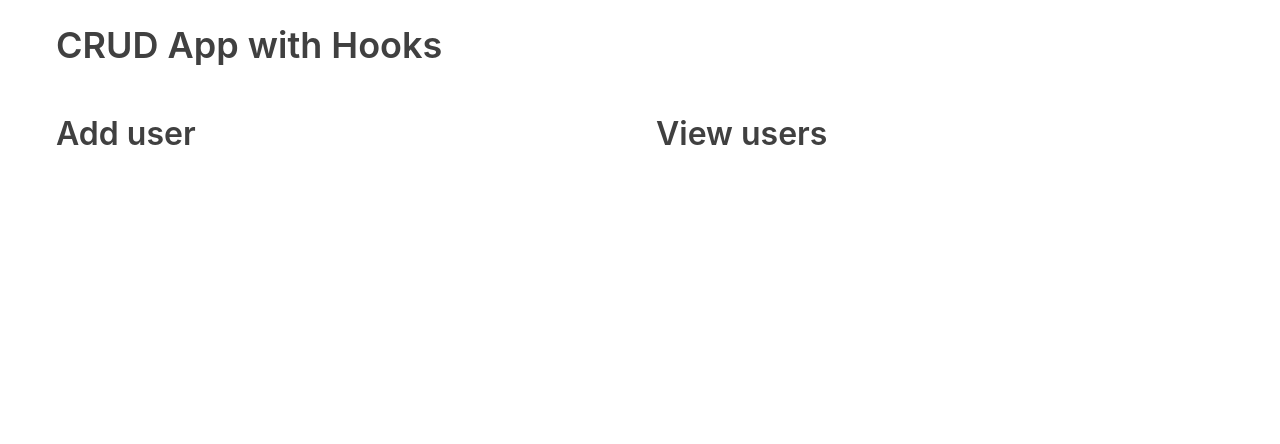
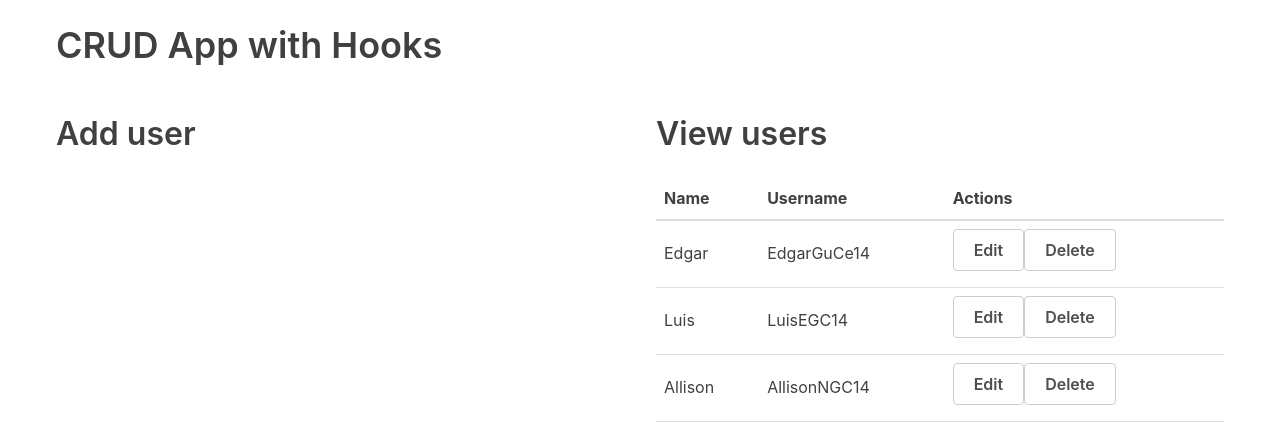
Before and after one commit to EdgarGC14/CRUD-Project-ReactJS, a React (Create React App) app: page / in a window 1280 px wide. Shown: the top 444 px of the page. Built offline with nearby package versions, Linux system fonts and the light colour scheme.

Commit message:
table updated

```diff
--- a/src/App.js
+++ b/src/App.js
@@ -1,6 +1,17 @@
-import React from "react";
+import React, { useState } from "react";
+import UserTable from "./components/UserTable";
+import { v4 as uuidv4 } from "uuid";
 
 function App() {
+  const usersData = [
+    { id: uuidv4(), name: "Edgar", username: "EdgarGuCe14" },
+    { id: uuidv4(), name: "Luis", username: "LuisEGC14" },
+    { id: uuidv4(), name: "Allison", username: "AllisonNGC14" },
+  ];
+
+  //Satate
+  const [users, setUsers] = useState(usersData);
+
   return (
     <div className="container">
       <h1>CRUD App with Hooks</h1>
@@ -10,6 +21,7 @@
         </div>
         <div className="flex-large">
           <h2>View users</h2>
+          <UserTable users={users} />
         </div>
       </div>
     </div>
--- /dev/null
+++ b/src/components/UserTable.js
@@ -0,0 +1,30 @@
+import React from "react";
+
+const UserTable = (props) => {
+  console.log(props.users);
+  return (
+    <table>
+      <thead>
+        <tr>
+          <th>Name</th>
+          <th>Username</th>
+          <th>Actions</th>
+        </tr>
+      </thead>
+      <tbody>
+        {props.users.map((user) => (
+          <tr key={user.id}>
+            <td>{user.name}</td>
+            <td>{user.username}</td>
+            <td>
+              <button className="button muted-button">Edit</button>
+              <button className="button muted-button">Delete</button>
+            </td>
+          </tr>
+        ))}
+      </tbody>
+    </table>
+  );
+};
+
+export default UserTable;
```
